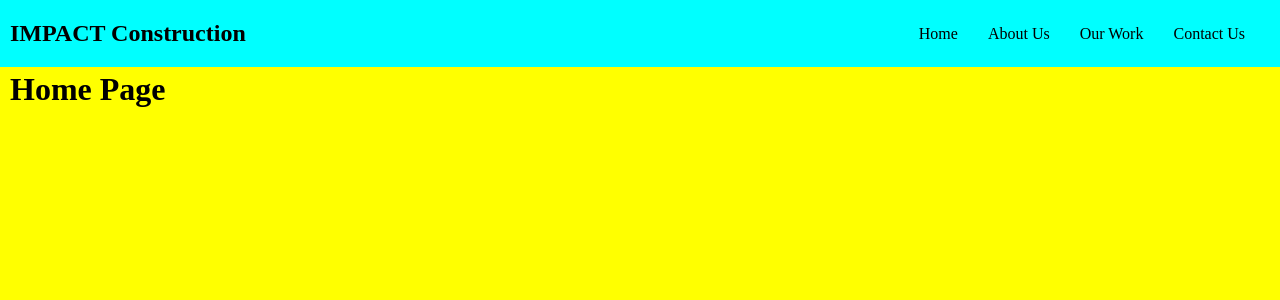
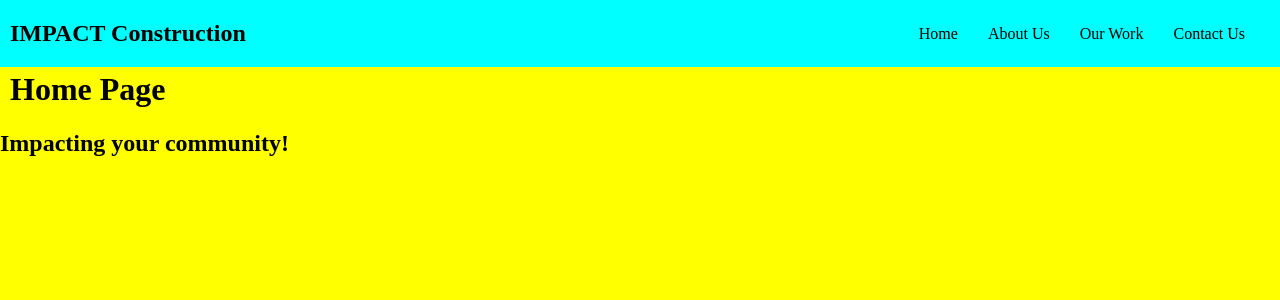
Before and after one commit to StyngerBee/impact-construction, a React (Create React App) app: page /#/ in a window 1280 px wide. Shown: the top 300 px of the page. Built offline with nearby package versions, Linux system fonts and the light colour scheme.

Commit message:
beginning on home page

```diff
--- a/src/pages/Home.js
+++ b/src/pages/Home.js
@@ -2,10 +2,14 @@
 
 import React from 'react';
 import '../assets/css/index.css';
-
+import '../assets/css/home.css';
 
 function Home() {
-  return <h1>Home Page</h1>;
+  return <div>
+    <h1>Home Page</h1>
+    <h2> Impacting your community!</h2>
+
+  </div>;
 }
 
 export default Home;
```
Also changed, not shown: src/assets/css/home.css (added).
